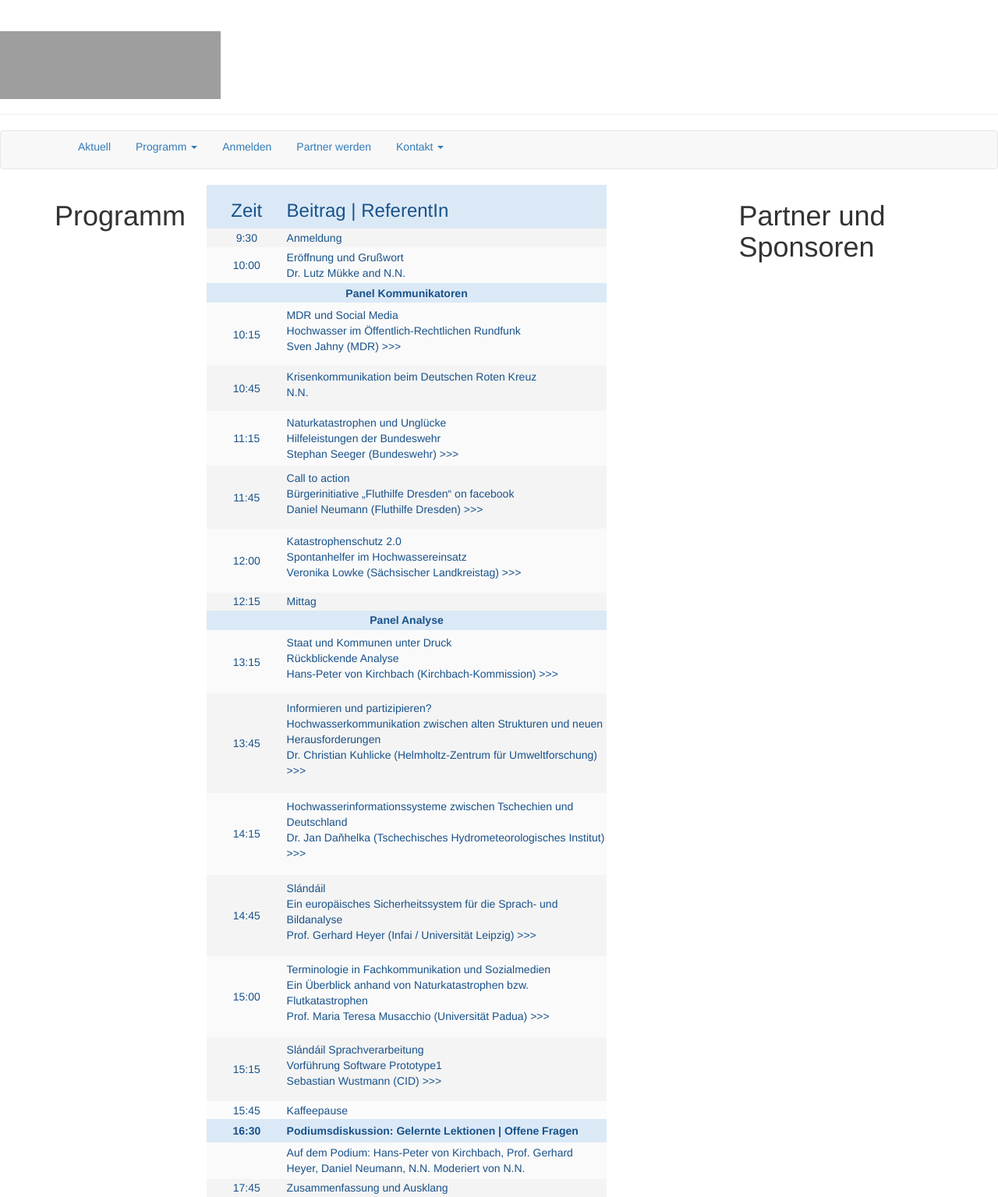
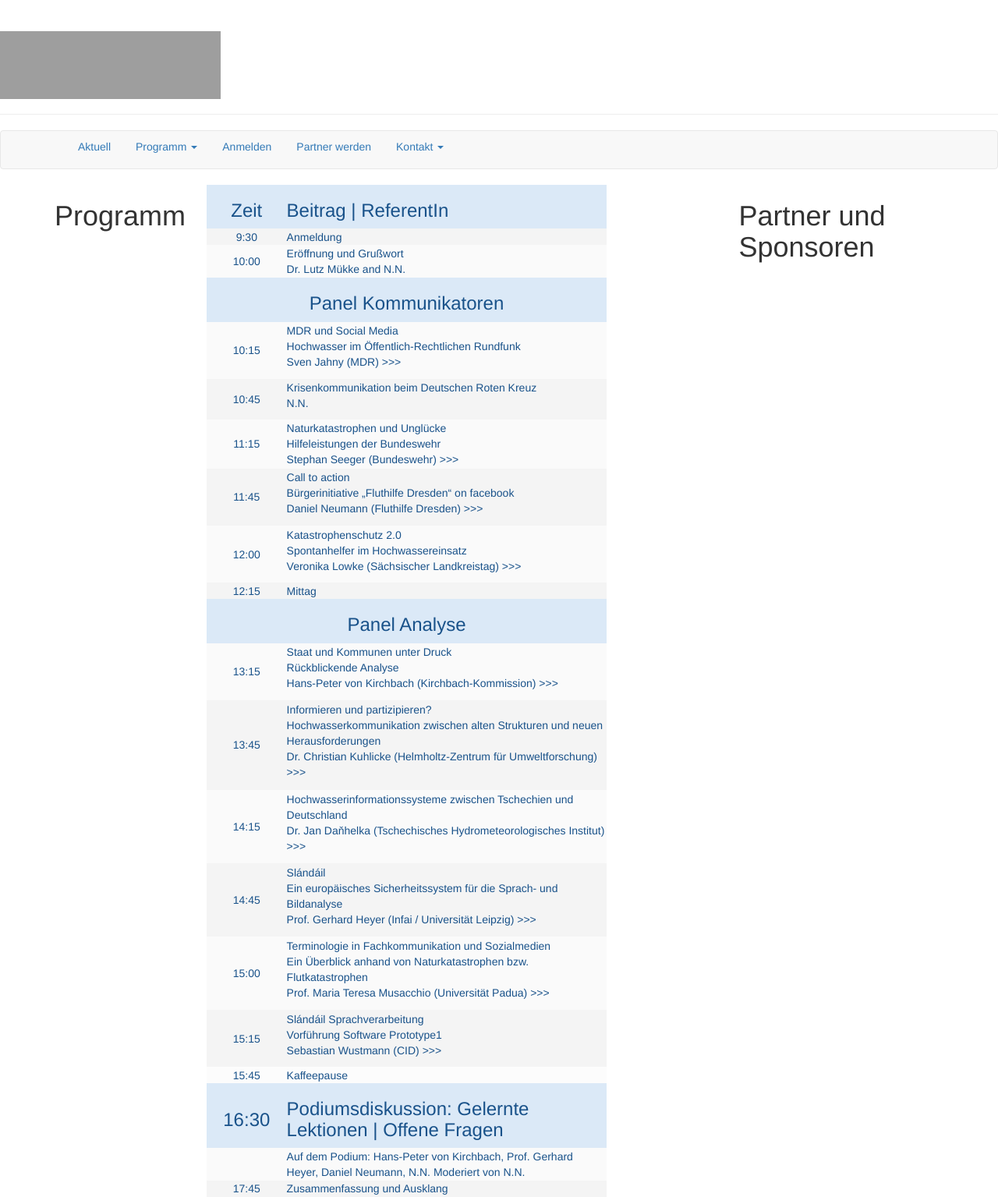
Before and after one commit to susedev/test, a Jekyll site: the page built from programm-uebersicht.html, in a window 1280 px wide. Shown: the whole page at 78% size. Built offline with Jekyll 4.4.1, drawn with Linux system fonts in a browser that asks for light colours; nearby versions of some CDN libraries; grey boxes are pictures that could not be loaded.

Commit message:
Edit from JekyllCMS

```diff
--- a/programm-uebersicht.html
+++ b/programm-uebersicht.html
@@ -23,7 +23,9 @@ title: Programm
 			Dr. Lutz M&uuml;kke and N.N.</span></td>
 		</tr>
 		<tr>
-			<th colspan="2" style="background-color: rgb(219, 233, 247); border-color: rgb(255, 255, 255); text-align: center; vertical-align: middle; width: 100px; height: 25px;"><span style="color:#19528A;">Panel Kommunikatoren</span></th>
+			<th colspan="2" style="background-color: rgb(219, 233, 247); border-color: rgb(255, 255, 255); text-align: center; vertical-align: middle; width: 100px; height: 25px;">
+			<h3><span style="color:#19528A;">Panel Kommunikatoren</span></h3>
+			</th>
 		</tr>
 		<tr>
 			<td style="background-color: rgb(250, 250, 250); border-color: rgb(255, 255, 255); text-align: center; vertical-align: middle; width: 100px;"><span style="color:#19528A;">10:15</span></td>
@@ -67,7 +69,9 @@ title: Programm
 			<td style="background-color: rgb(244, 244, 244); border-color: rgb(255, 255, 255); text-align: left; vertical-align: middle; width: 400px;"><span style="color:#19528A;">Mittag</span></td>
 		</tr>
 		<tr>
-			<th colspan="2" style="background-color: rgb(219, 233, 247); border-color: rgb(255, 255, 255); text-align: center; vertical-align: middle; width: 100px; height: 25px;"><span style="color:#19528A;">Panel Analyse</span></th>
+			<th colspan="2" style="background-color: rgb(219, 233, 247); border-color: rgb(255, 255, 255); text-align: center; vertical-align: middle; width: 100px; height: 25px;">
+			<h3><span style="color:#19528A;">Panel Analyse</span></h3>
+			</th>
 		</tr>
 		<tr>
 			<td style="background-color: rgb(250, 250, 250); border-color: rgb(255, 255, 255); text-align: center; vertical-align: middle; width: 100px;"><span style="color:#19528A;">13:15</span></td>
@@ -121,8 +125,12 @@ title: Programm
 			<td style="background-color: rgb(252, 252, 252); border-color: rgb(255, 255, 255); text-align: left; vertical-align: middle; width: 400px;"><span style="color:#19528A;">Kaffeepause</span></td>
 		</tr>
 		<tr>
-			<th style="background-color: rgb(219, 233, 247); border-color: rgb(255, 255, 255); text-align: center; vertical-align: middle; width: 100px; height: 30px;"><span style="color:#19528A;">16:30</span></th>
-			<th style="background-color: rgb(219, 233, 247); border-color: rgb(255, 255, 255); text-align: left; vertical-align: middle; width: 400px; height: 30px;"><span style="color:#19528A;">Podiumsdiskussion: Gelernte Lektionen | Offene Fragen</span></th>
+			<th style="background-color: rgb(219, 233, 247); border-color: rgb(255, 255, 255); text-align: center; vertical-align: middle; width: 100px; height: 30px;">
+			<h3><span style="color:#19528A;">16:30</span></h3>
+			</th>
+			<th style="background-color: rgb(219, 233, 247); border-color: rgb(255, 255, 255); text-align: left; vertical-align: middle; width: 400px; height: 30px;">
+			<h3><span style="color:#19528A;">Podiumsdiskussion: Gelernte Lektionen | Offene Fragen</span></h3>
+			</th>
 		</tr>
 		<tr>
 			<td style="background-color: rgb(250, 250, 250); border-color: rgb(255, 255, 255); text-align: center; vertical-align: middle; width: 100px;">&nbsp;</td>
```
